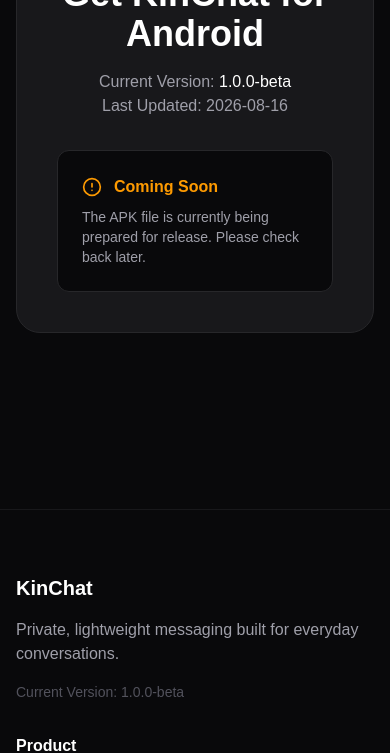
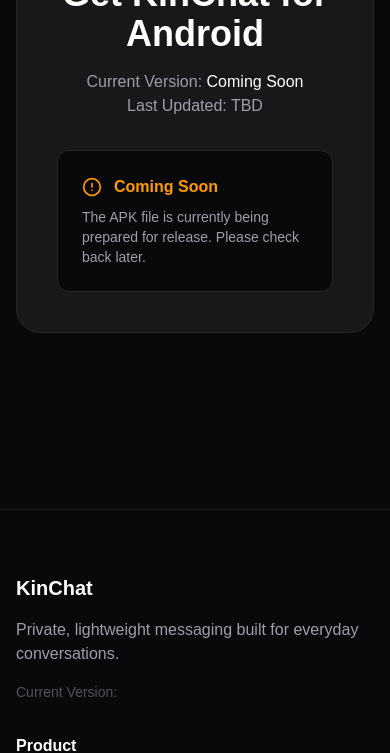
Before and after one commit to KinChatApp/KinChat-Website, a Next.js app: page /download in a window 390 px wide. Shown: the part 315-1068 px from the top of the page. Built offline with nearby package versions, Linux system fonts and the light colour scheme; no server answers.

Commit message:
add download oprion

```diff
--- a/app/download/page.tsx
+++ b/app/download/page.tsx
@@ -5,7 +5,32 @@
 
 export const metadata = { title: "Download" };
 
-export default function DownloadPage() {
+async function getLatestRelease() {
+  try {
+    const url = `https://api.github.com/repos/${SITE_CONFIG.githubUsername}/${SITE_CONFIG.githubRepo}/releases/latest`;
+
+    const res = await fetch(url, {
+      next: { revalidate: 3600 }
+    });
+
+    if (!res.ok) return null;
+    return await res.json();
+  } catch (error) {
+    console.error("Failed to fetch GitHub release:", error);
+    return null;
+  }
+}
+
+export default async function DownloadPage() {
+  const release = await getLatestRelease();
+
+  // হার্ডকোডেড ডেটার বদলে ডিফল্ট "Coming Soon" এবং "TBD" ব্যবহার করা হয়েছে
+  const version = release?.tag_name || "Coming Soon";
+  const downloadUrl = release?.assets?.[0]?.browser_download_url;
+  const lastUpdated = release?.published_at
+    ? new Date(release.published_at).toISOString().split("T")[0]
+    : "TBD";
+
   return (
     <div className="py-24">
       <Container>
@@ -14,15 +39,16 @@
             <Download className="w-8 h-8 text-blue-500" />
           </div>
           <h1 className="text-4xl font-bold text-white mb-4">Get KinChat for Android</h1>
+
           <p className="text-zinc-400 mb-8">
-            Current Version: <span className="text-white font-medium">{SITE_CONFIG.version}</span>
+            Current Version: <span className="text-white font-medium">{version}</span>
             <br />
-            Last Updated: {SITE_CONFIG.lastUpdated}
+            Last Updated: {lastUpdated}
           </p>
 
-          {SITE_CONFIG.apkAvailable ? (
+          {downloadUrl ? (
             <div className="space-y-6">
-              <Button href={`/apk/${SITE_CONFIG.apkFileName}`} className="w-full sm:w-auto">
+              <Button href={downloadUrl} className="w-full sm:w-auto">
                 Download APK <Download className="ml-2 w-4 h-4" />
               </Button>
               <p className="text-sm text-zinc-500">
--- a/lib/constants.ts
+++ b/lib/constants.ts
@@ -2,9 +2,7 @@
   name: "KinChat",
   description: "Private, lightweight messaging built for everyday conversations.",
   url: "https://kinchat.vercel.app",
-  version: "1.0.0-beta",
-  apkAvailable: false, // Set to true when APK is uploaded
-  apkFileName: "kinchat-latest.apk",
-  lastUpdated: "2026-08-16",
-  github: "https://github.com/yourusername/kinchat",
+  github: "https://github.com/KinChatApp/KinChat-Website",
+  githubUsername: "KinChatApp",
+  githubRepo: "KinChat-Website",
 };
```
